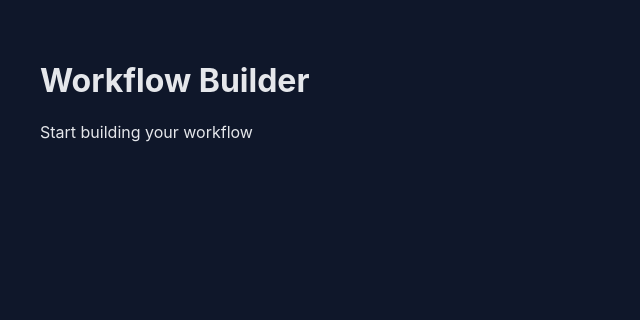
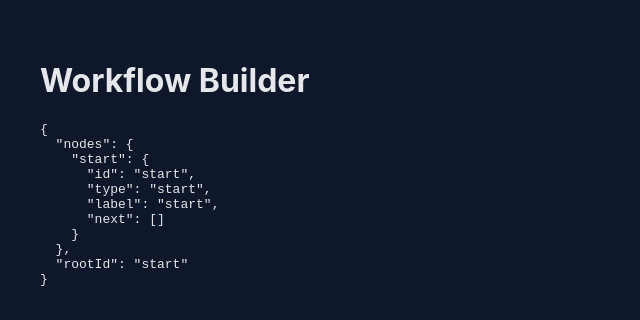
Before and after one commit to Aarush2907/workflow-builder, a React (Vite) app: page / in a window 1280 px wide. Shown: the top 320 px of the page, without its empty margins (0-640 px from the left). Built offline with nearby package versions, Linux system fonts and the light colour scheme.

Commit message:
feat: connect workflow state to canvas

```diff
--- a/src/components/Canvas.jsx
+++ b/src/components/Canvas.jsx
@@ -1,10 +1,14 @@
+import { useWorkflow } from "../hooks/useWorkflow";
 import "../styles/canvas.css";
 
 export default function Canvas() {
+  const { state } = useWorkflow();
   return (
     <div className="canvas">
       <h1>Workflow Builder</h1>
-      <p>Start building your workflow</p>
+
+      {/* Temporary: show workflow state */}
+      <pre>{JSON.stringify(state, null, 2)}</pre>
     </div>
   );
 }
```
